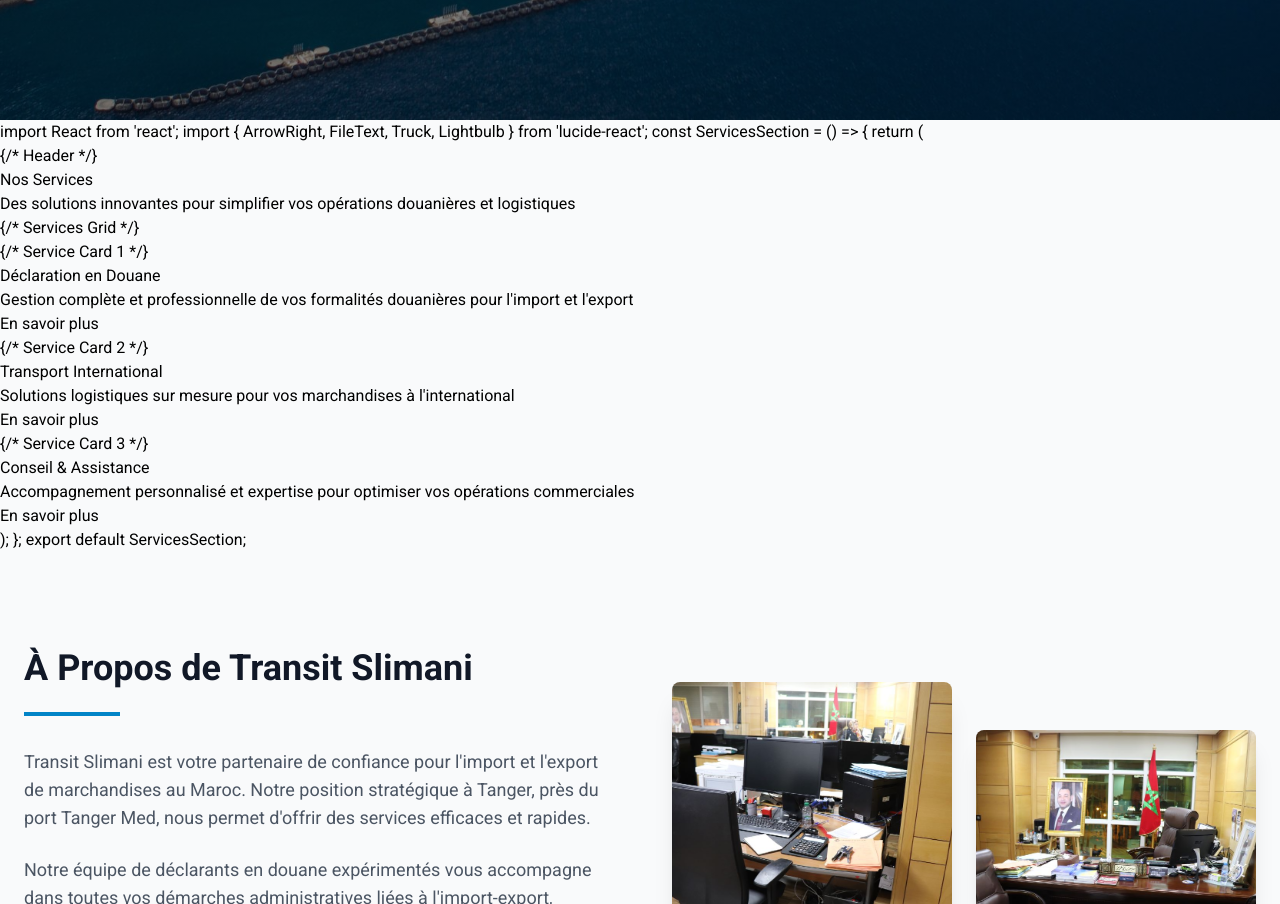
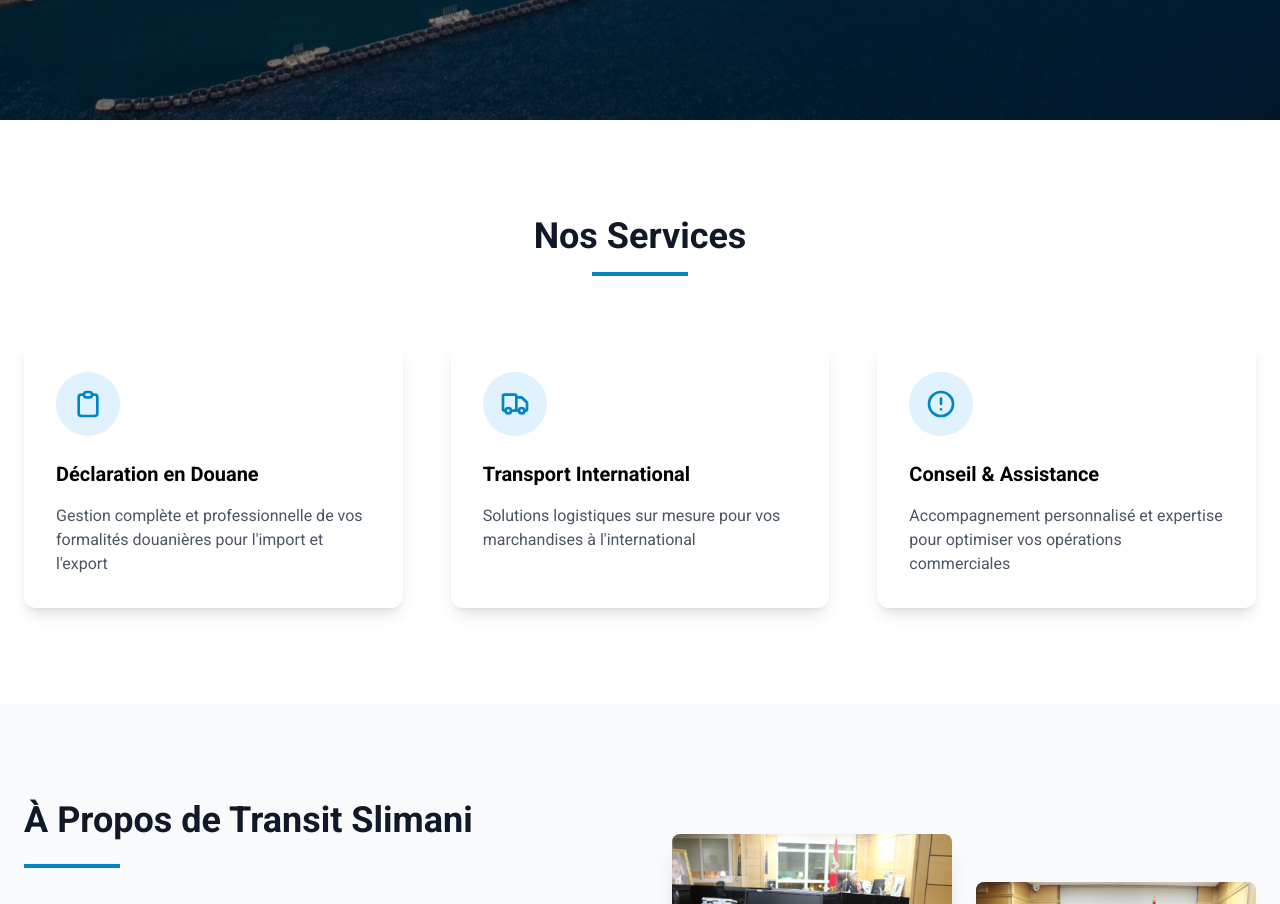
Before and after one commit to holymix39/transit_repo, a plain HTML site: page index.html in a window 1280 px wide. Shown: the part 520-1424 px from the top of the page. Drawn offline with nearby package versions, Linux system fonts and the light colour scheme.

Commit message:
Automated commit Tue Nov 19 04:32:00 +01 2024

```diff
--- a/index.html
+++ b/index.html
@@ -63,97 +63,47 @@
         </div>
     </section>
 
-    import React from 'react';
-import { ArrowRight, FileText, Truck, Lightbulb } from 'lucide-react';
-
-const ServicesSection = () => {
-  return (
-    <section className="py-32 bg-gradient-to-b from-white to-gray-50">
-      <div className="container mx-auto px-6 max-w-7xl">
-        {/* Header */}
-        <div className="text-center mb-20">
-          <h2 className="text-5xl font-bold bg-clip-text text-transparent bg-gradient-to-r from-sky-600 to-indigo-600 mb-6">
-            Nos Services
-          </h2>
-          <p className="text-gray-600 text-xl max-w-2xl mx-auto">
-            Des solutions innovantes pour simplifier vos opérations douanières et logistiques
-          </p>
+    <!-- Services Section -->
+    <section id="services" class="py-24 bg-white">
+        <div class="container mx-auto px-6">
+            <div class="text-center mb-16">
+                <h2 class="text-4xl font-bold text-gray-900">Nos Services</h2>
+                <div class="w-24 h-1 bg-sky-600 mx-auto mt-4"></div>
             </div>
 
-        {/* Services Grid */}
-        <div className="grid lg:grid-cols-3 gap-8">
-          {/* Service Card 1 */}
-          <div className="group relative">
-            <div className="absolute inset-0 bg-gradient-to-r from-sky-100 to-blue-100 transform rotate-1 rounded-2xl transition-transform group-hover:rotate-2" />
-            <div className="relative bg-white p-8 rounded-2xl shadow-lg transition-all duration-300 hover:shadow-2xl">
-              <div className="mb-6">
-                <div className="w-16 h-16 bg-gradient-to-br from-sky-500 to-blue-600 rounded-2xl flex items-center justify-center transform -rotate-6 group-hover:rotate-0 transition-transform duration-300">
-                  <FileText className="w-8 h-8 text-white" />
+            <div class="grid md:grid-cols-3 gap-12">
+                <div class="service-card bg-white rounded-xl p-8 shadow-lg">
+                    <div class="w-16 h-16 bg-sky-100 rounded-full flex items-center justify-center mb-6">
+                        <svg class="w-8 h-8 text-sky-600" fill="none" stroke="currentColor" viewBox="0 0 24 24">
+                            <path stroke-linecap="round" stroke-linejoin="round" stroke-width="2" d="M9 5H7a2 2 0 00-2 2v12a2 2 0 002 2h10a2 2 0 002-2V7a2 2 0 00-2-2h-2M9 5a2 2 0 002 2h2a2 2 0 002-2M9 5a2 2 0 012-2h2a2 2 0 012 2"/>
+                        </svg>
                     </div>
-              </div>
-              <h3 className="text-2xl font-semibold mb-4 text-gray-900">
-                Déclaration en Douane
-              </h3>
-              <p className="text-gray-600 mb-6">
-                Gestion complète et professionnelle de vos formalités douanières pour l'import et l'export
-              </p>
-              <a href="#" className="inline-flex items-center text-sky-600 hover:text-sky-700 font-medium group">
-                En savoir plus
-                <ArrowRight className="w-4 h-4 ml-2 transform group-hover:translate-x-1 transition-transform" />
-              </a>
-            </div>
+                    <h3 class="text-xl font-semibold mb-4">Déclaration en Douane</h3>
+                    <p class="text-gray-600">Gestion complète et professionnelle de vos formalités douanières pour l'import et l'export</p>
                 </div>
 
-          {/* Service Card 2 */}
-          <div className="group relative mt-8 lg:mt-0">
-            <div className="absolute inset-0 bg-gradient-to-r from-indigo-100 to-purple-100 transform rotate-1 rounded-2xl transition-transform group-hover:rotate-2" />
-            <div className="relative bg-white p-8 rounded-2xl shadow-lg transition-all duration-300 hover:shadow-2xl">
-              <div className="mb-6">
-                <div className="w-16 h-16 bg-gradient-to-br from-indigo-500 to-purple-600 rounded-2xl flex items-center justify-center transform -rotate-6 group-hover:rotate-0 transition-transform duration-300">
-                  <Truck className="w-8 h-8 text-white" />
+                <div class="service-card bg-white rounded-xl p-8 shadow-lg">
+                    <div class="w-16 h-16 bg-sky-100 rounded-full flex items-center justify-center mb-6">
+                        <svg class="w-8 h-8 text-sky-600" fill="none" stroke="currentColor" viewBox="0 0 24 24">
+                            <path stroke-linecap="round" stroke-linejoin="round" stroke-width="2" d="M13 16V6a1 1 0 00-1-1H4a1 1 0 00-1 1v10a1 1 0 001 1h1m8-1a1 1 0 01-1 1H9m4-1V8a1 1 0 011-1h2.586a1 1 0 01.707.293l3.414 3.414a1 1 0 01.293.707V16a1 1 0 01-1 1h-1m-6-1a1 1 0 001 1h1M5 17a2 2 0 104 0m-4 0a2 2 0 114 0m6 0a2 2 0 104 0m-4 0a2 2 0 114 0"/>
+                        </svg>
                     </div>
-              </div>
-              <h3 className="text-2xl font-semibold mb-4 text-gray-900">
-                Transport International
-              </h3>
-              <p className="text-gray-600 mb-6">
-                Solutions logistiques sur mesure pour vos marchandises à l'international
-              </p>
-              <a href="#" className="inline-flex items-center text-indigo-600 hover:text-indigo-700 font-medium group">
-                En savoir plus
-                <ArrowRight className="w-4 h-4 ml-2 transform group-hover:translate-x-1 transition-transform" />
-              </a>
-            </div>
+                    <h3 class="text-xl font-semibold mb-4">Transport International</h3>
+                    <p class="text-gray-600">Solutions logistiques sur mesure pour vos marchandises à l'international</p>
                 </div>
 
-          {/* Service Card 3 */}
-          <div className="group relative mt-8 lg:mt-0">
-            <div className="absolute inset-0 bg-gradient-to-r from-blue-100 to-cyan-100 transform rotate-1 rounded-2xl transition-transform group-hover:rotate-2" />
-            <div className="relative bg-white p-8 rounded-2xl shadow-lg transition-all duration-300 hover:shadow-2xl">
-              <div className="mb-6">
-                <div className="w-16 h-16 bg-gradient-to-br from-blue-500 to-cyan-600 rounded-2xl flex items-center justify-center transform -rotate-6 group-hover:rotate-0 transition-transform duration-300">
-                  <Lightbulb className="w-8 h-8 text-white" />
+                <div class="service-card bg-white rounded-xl p-8 shadow-lg">
+                    <div class="w-16 h-16 bg-sky-100 rounded-full flex items-center justify-center mb-6">
+                        <svg class="w-8 h-8 text-sky-600" fill="none" stroke="currentColor" viewBox="0 0 24 24">
+                            <path stroke-linecap="round" stroke-linejoin="round" stroke-width="2" d="M12 8v4m0 4h.01M21 12a9 9 0 11-18 0 9 9 0 0118 0z"/>
+                        </svg>
                     </div>
-              </div>
-              <h3 className="text-2xl font-semibold mb-4 text-gray-900">
-                Conseil & Assistance
-              </h3>
-              <p className="text-gray-600 mb-6">
-                Accompagnement personnalisé et expertise pour optimiser vos opérations commerciales
-              </p>
-              <a href="#" className="inline-flex items-center text-blue-600 hover:text-blue-700 font-medium group">
-                En savoir plus
-                <ArrowRight className="w-4 h-4 ml-2 transform group-hover:translate-x-1 transition-transform" />
-              </a>
-            </div>
+                    <h3 class="text-xl font-semibold mb-4">Conseil & Assistance</h3>
+                    <p class="text-gray-600">Accompagnement personnalisé et expertise pour optimiser vos opérations commerciales</p>
                 </div>
             </div>
         </div>
     </section>
-  );
-};
-
-export default ServicesSection;
 
     <!-- About Section -->
     <section id="about" class="py-24 bg-gray-50">
```
Lines whose indentation alone changed are shown as unchanged.
